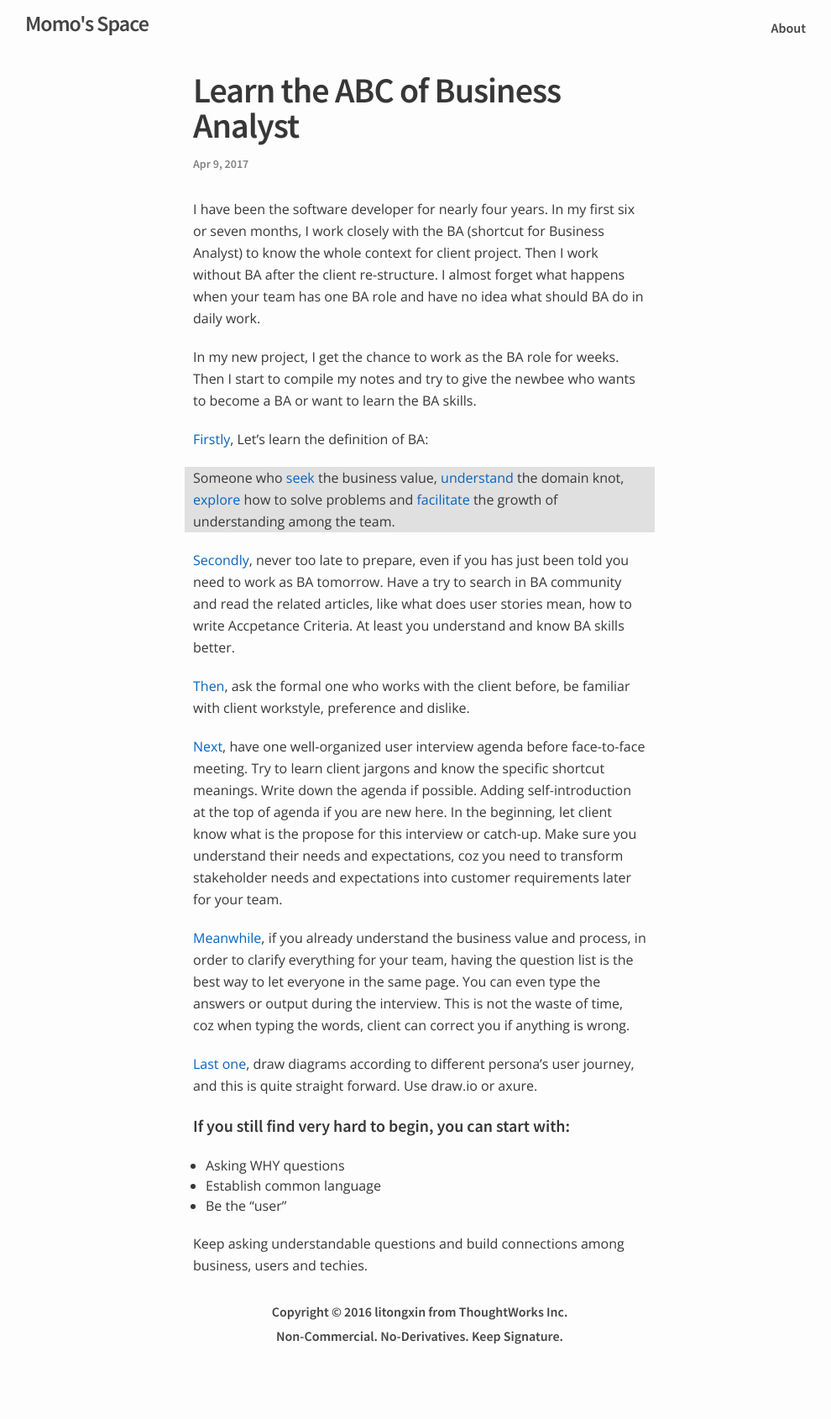
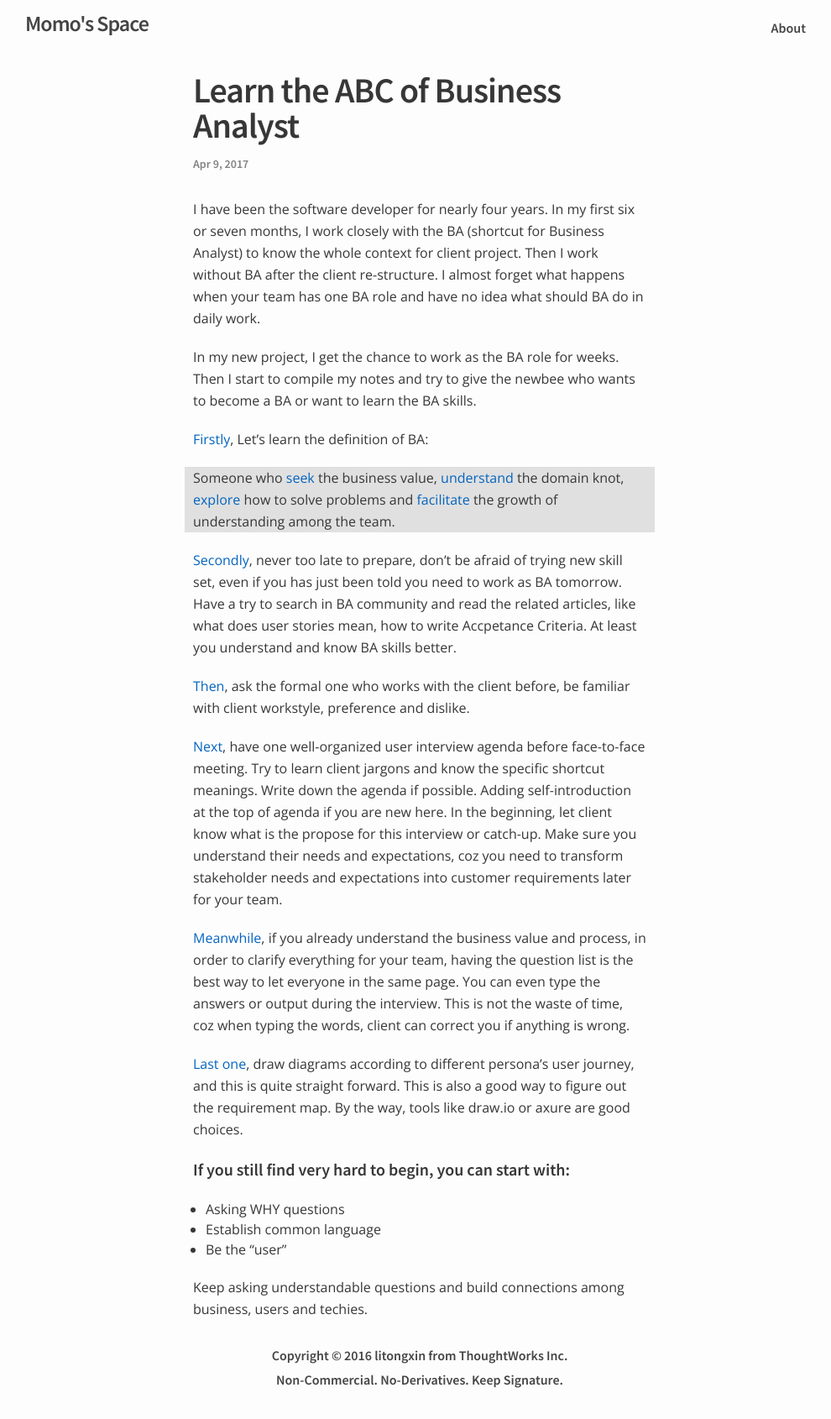
Before and after one commit to litongxin/litongxin.github.io, a Jekyll site: the page built from _posts/2017-04-09-learn-the-abc-of-business-analyst.md, in a window 1280 px wide. Shown: the whole page at 84% size, without its empty margins (140-1130 px from the left). Built offline with Jekyll 4.4.1, drawn with Linux system fonts in a browser that asks for light colours; before the commit the page ends 1638 px from its top, so only the background shows below that.

Commit message:
Minor change for better link-up.

```diff
--- a/_posts/2017-04-09-learn-the-abc-of-business-analyst.md
+++ b/_posts/2017-04-09-learn-the-abc-of-business-analyst.md
@@ -11,7 +11,7 @@ In my new project, I get the chance to work as the BA role for weeks. Then I sta
 
 <p style="background-color:#E0E0E0">Someone who <span style="color:#0564be">seek</span> the business value, <span style="color:#0564be">understand</span> the domain knot, <span style="color:#0564be">explore</span> how to solve problems and <span style="color:#0564be">facilitate</span> the growth of understanding among the team.</p>
 
-<span style="color:#0564be">Secondly</span>, never too late to prepare, even if you has just been told you need to work as BA tomorrow. Have a try to search in BA community and read the related articles, like what does user stories mean, how to write Accpetance Criteria. At least you understand and know BA skills better.
+<span style="color:#0564be">Secondly</span>, never too late to prepare, don't be afraid of trying new skill set, even if you has just been told you need to work as BA tomorrow. Have a try to search in BA community and read the related articles, like what does user stories mean, how to write Accpetance Criteria. At least you understand and know BA skills better.
 
 <span style="color:#0564be">Then</span>, ask the formal one who works with the client before, be familiar with client workstyle, preference and dislike.
 
@@ -19,7 +19,7 @@ In my new project, I get the chance to work as the BA role for weeks. Then I sta
 
 <span style="color:#0564be">Meanwhile</span>, if you already understand the business value and process, in order to clarify everything for your team, having the question list is the best way to let everyone in the same page. You can even type the answers or output during the interview. This is not the waste of time, coz when typing the  words, client can correct you if anything is wrong.
 
-<span style="color:#0564be">Last one</span>, draw diagrams according to different persona's user journey, and this is quite straight forward. Use draw.io or axure.
+<span style="color:#0564be">Last one</span>, draw diagrams according to different persona's user journey, and this is quite straight forward. This is also a good way to figure out the requirement map. By the way, tools like draw.io or axure are good choices.
 
 #### If you still find very hard to begin, you can start with:
 * Asking WHY questions
```
Also changed, not shown: 2 other files.
